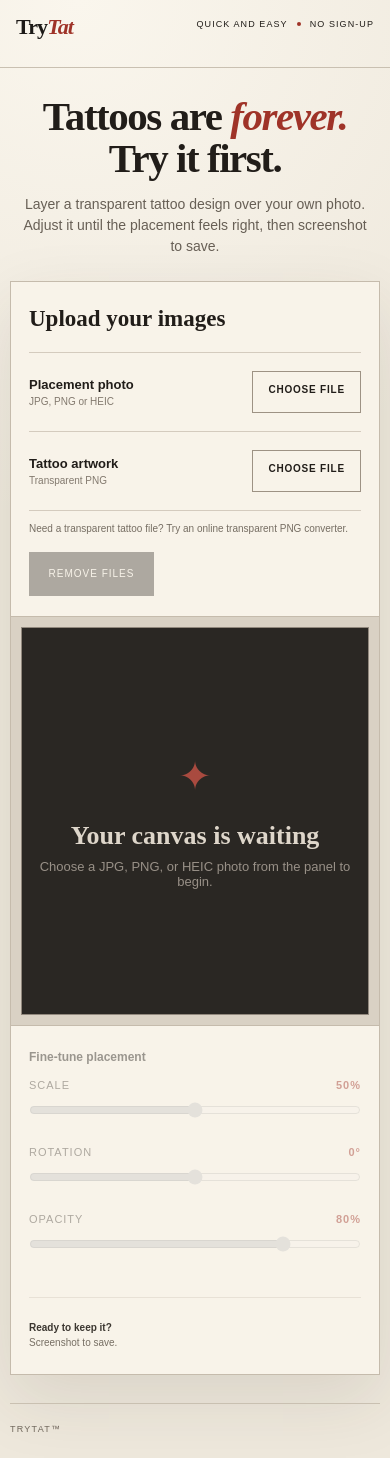
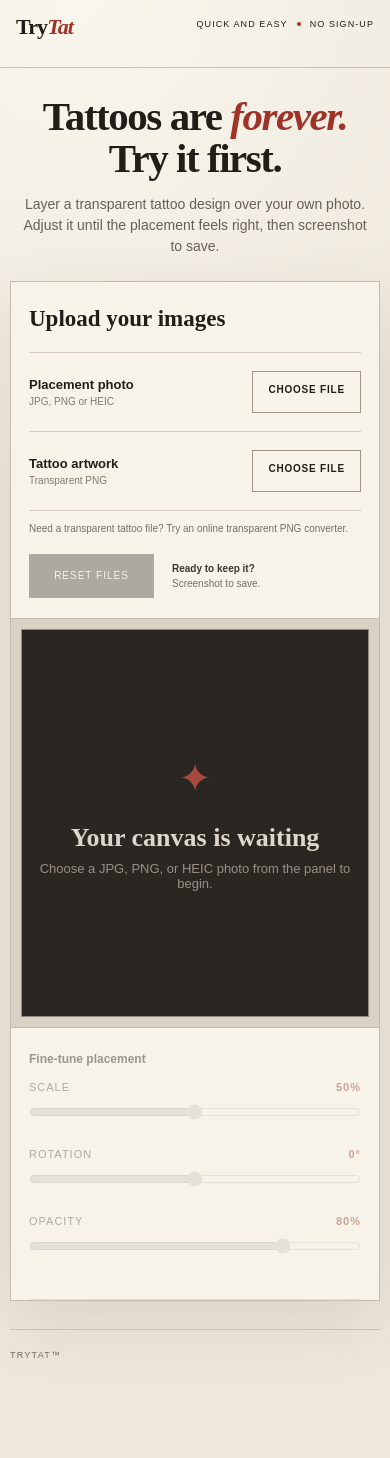
Before and after one commit to m7tapia/try-tat, a React (Vite) app: page / in a window 390 px wide. After the commit the page ends 1384 px from the top, so only its background shows below. Built offline with nearby package versions, Linux system fonts and the light colour scheme.

Commit message:
Align save reminder with file reset

```diff
--- a/src/components/ControlPanel.tsx
+++ b/src/components/ControlPanel.tsx
@@ -68,14 +68,20 @@ export function ControlPanel({
           <p className="error" role="alert">{error}</p>
         )}
 
+        <div className="upload-actions">
           <button
-          className="reset upload-reset"
+            className="reset"
             type="button"
             onClick={onStartOver}
             disabled={!photo && !tattoo}
           >
-          Remove files
+            Reset files
           </button>
+          <p>
+            <strong>Ready to keep it?</strong>
+            Screenshot to save.
+          </p>
+        </div>
       </div>
 
       <fieldset disabled={!ready} className="adjustments">
@@ -106,12 +112,6 @@ export function ControlPanel({
         />
       </fieldset>
 
-      <div className="actions">
-        <p>
-          <strong>Ready to keep it?</strong>
-          Screenshot to save.
-        </p>
-      </div>
     </aside>
   );
 }
--- a/src/styles.css
+++ b/src/styles.css
@@ -421,11 +421,6 @@ input[type="range"] {
   accent-color: #9f3328;
 }
 
-.actions {
-  display: block;
-  padding-top: 22px;
-}
-
 .reset {
   padding: 12px;
   border: 1px solid #24201c;
@@ -442,19 +437,22 @@ input[type="range"] {
   cursor: not-allowed;
 }
 
-.upload-reset {
-  min-width: 125px;
-  margin-top: 16px;
+.upload-actions {
+  display: grid;
+  grid-template-columns: 125px 1fr;
+  align-items: center;
+  gap: 18px;
+  padding-top: 18px;
 }
 
-.actions p {
+.upload-actions p {
   margin: 0;
   color: #766e63;
   font-size: 10px;
   line-height: 1.5;
 }
 
-.actions strong {
+.upload-actions strong {
   display: block;
   color: #3c3731;
 }
@@ -565,12 +563,6 @@ footer {
     display: none;
   }
 
-  .actions {
-    order: 4;
-    margin: 0 28px;
-    padding-bottom: 28px;
-  }
-
   footer {
     width: calc(100% - 32px);
   }
@@ -643,14 +635,9 @@ footer {
     padding: 24px 18px 20px;
   }
 
-  .adjustments,
-  .actions {
+  .adjustments {
     margin-right: 18px;
     margin-left: 18px;
-  }
-
-  .actions {
-    padding-bottom: 24px;
   }
 
   .panel-heading {
@@ -683,10 +670,6 @@ footer {
   input[type="range"] {
     height: 28px;
     margin-top: 5px;
-  }
-
-  .actions {
-    display: block;
   }
 
   .reset {
```
Lines whose indentation alone changed are shown as unchanged.
